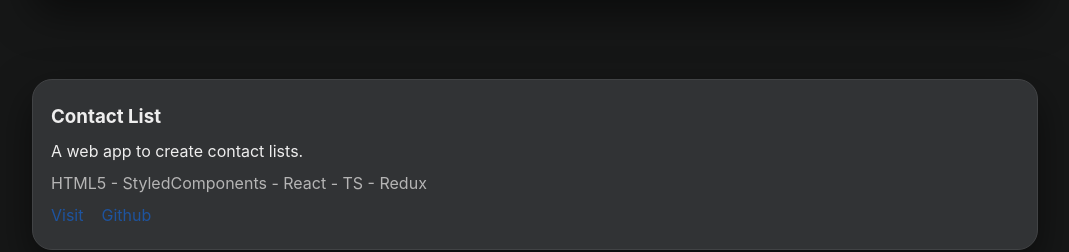
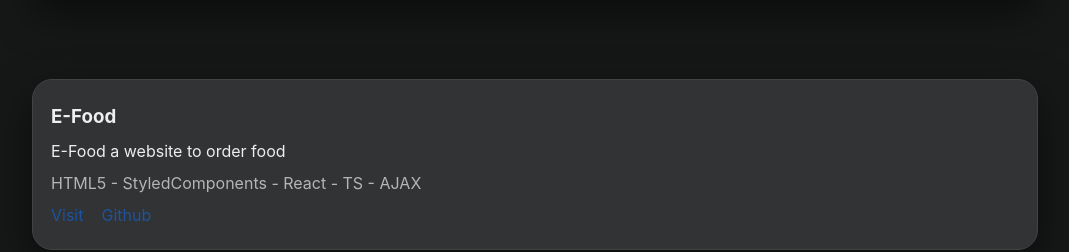
Before and after one commit to danieltwentynine/portfolio-dmc, a React (Create React App) app: page / in a window 1280 px wide. Shown: the part 1617-1869 px from the top of the page, without its empty margins (114-1183 px from the left). Built offline with nearby package versions, Linux system fonts and the light colour scheme; a web font is replaced by a local one.

Commit message:
adicionando mais um projeto

```diff
--- a/src/components/Projects/index.tsx
+++ b/src/components/Projects/index.tsx
@@ -109,23 +109,20 @@ function Projects() {
           <CardItem data-aos="zoom-in-up" data-aos-duration="1000">
             <ul>
               <li>
-                <h3>Contact List</h3>
+                <h3>E-Food</h3>
               </li>
               <li>
-                <p>A web app to create contact lists.</p>
+                <p>E-Food a website to order food</p>
               </li>
               <li>
-                <span>HTML5 - StyledComponents - React - TS - Redux</span>
+                <span>HTML5 - StyledComponents - React - TS - AJAX</span>
               </li>
               <li>
-                <a
-                  href="https://lista-de-contatos-dmc.vercel.app/"
-                  target="_blank"
-                >
+                <a href="https://dmc-food.vercel.app" target="_blank">
                   Visit
                 </a>
                 <a
-                  href="https://github.com/danieltwentynine/lista-de-contatos-dmc"
+                  href="https://github.com/danieltwentynine/dmc-food"
                   target="_blank"
                 >
                   Github
```
